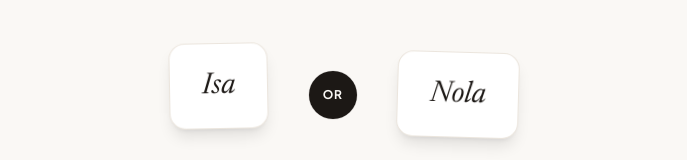
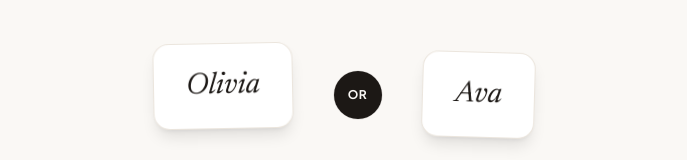
Before and after one commit to tiborrr/babynaam-vergelijker, a website: page index.html in a window 1280 px wide. Shown: the part 275-435 px from the top of the page, without its empty margins (296-983 px from the left). Drawn offline with Linux system fonts and the light colour scheme.

Commit message:
feat(hero): randomly select 2 names from top 5 of either girls or boys in selected language

```diff
--- a/index.html
+++ b/index.html
@@ -314,7 +314,7 @@
             <div class="fade-up fade-up-d1 relative flex items-center justify-center gap-6 sm:gap-10 py-12 sm:py-16 mb-2 select-none" aria-hidden="true">
                 <!-- Left floating card -->
                 <div class="hero-card-left bg-white border border-stone-200/80 rounded-2xl shadow-lg px-6 sm:px-8 py-5 sm:py-6 text-center cursor-default">
-                    <span class="font-serif italic text-2xl sm:text-3xl text-stone-900">Isa</span>
+                    <span id="hero-name-left" class="font-serif italic text-2xl sm:text-3xl text-stone-900">Isa</span>
                 </div>
                 <!-- VS badge -->
                 <div data-i18n="duelOr" class="pulse-glow w-10 h-10 sm:w-12 sm:h-12 rounded-full bg-stone-900 text-stone-50 flex items-center justify-center text-[10px] sm:text-xs font-bold uppercase tracking-wider flex-shrink-0 z-10">
@@ -322,7 +322,7 @@
                 </div>
                 <!-- Right floating card -->
                 <div class="hero-card-right bg-white border border-stone-200/80 rounded-2xl shadow-lg px-6 sm:px-8 py-5 sm:py-6 text-center cursor-default">
-                    <span class="font-serif italic text-2xl sm:text-3xl text-stone-900">Nola</span>
+                    <span id="hero-name-right" class="font-serif italic text-2xl sm:text-3xl text-stone-900">Nola</span>
                 </div>
             </div>
 
--- a/js/index.js
+++ b/js/index.js
@@ -408,13 +408,49 @@
         });
     }
 
+    function updateHeroDuelCards() {
+        const elLeft = document.getElementById('hero-name-left');
+        const elRight = document.getElementById('hero-name-right');
+        if (!elLeft || !elRight || !window.BNR || !BNR.STARTER_PACKS) return;
+
+        const lang = (window.BNR_I18N && typeof BNR_I18N.getLanguage === 'function')
+            ? BNR_I18N.getLanguage()
+            : 'nl';
+
+        const langToCulture = {
+            nl: 'Dutch',
+            ar: 'Arabic',
+            en: 'English',
+            fr: 'French',
+            es: 'Spanish',
+            de: 'Nordic'
+        };
+
+        const culture = langToCulture[lang] || 'Dutch';
+        // Pick at random either 'Girls' or 'Boys'
+        const category = Math.random() < 0.5 ? 'Girls' : 'Boys';
+
+        const pack = (BNR.STARTER_PACKS[culture] && BNR.STARTER_PACKS[culture][category])
+            ? BNR.STARTER_PACKS[culture][category]
+            : BNR.STARTER_PACKS['Dutch']['Girls'];
+
+        const top5 = pack.slice(0, 5);
+        if (top5.length < 2) return;
+
+        const shuffled = [...top5].sort(() => Math.random() - 0.5);
+        elLeft.textContent = shuffled[0];
+        elRight.textContent = shuffled[1];
+    }
+
     renderSessions();
+    updateHeroDuelCards();
 
     // Listen for language changes to re-render dynamic content
     window.addEventListener('bnr:languagechange', () => {
         renderSessions();
         updateNamesCount();
         updateCompareBar();
+        updateHeroDuelCards();
         const switcherMount = document.getElementById('lang-switcher-mount');
         if (switcherMount) {
             switcherMount.innerHTML = BNR_I18N.renderLanguageSwitcher();
```
